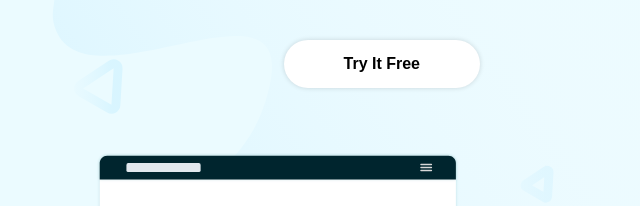
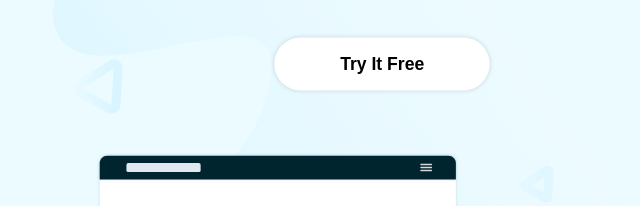
Before and after one commit to PratikDey/Frontend-Mentor-Challenges, a plain HTML site: page Huddle Landing Page/index.html in a window 1280 px wide. In both pictures the pointer is over the button "Try It Free". Shown: the top 206 px of the page, 640-1280 px from the left. Drawn offline with nearby package versions, Linux system fonts and the light colour scheme.

Commit message:
Update style.css

```diff
--- a/Huddle Landing Page/style.css
+++ b/Huddle Landing Page/style.css
@@ -34,6 +34,14 @@ img {
   cursor: pointer;
   font-weight: 700;
   box-shadow: 0 0 5px rgba(0, 0, 0, 0.15);
+}
+
+.btn:hover {
+  transform: scale(1.1);
+}
+
+.btn:focus {
+  outline: none;
 }
 
 .btn-primary {
```
